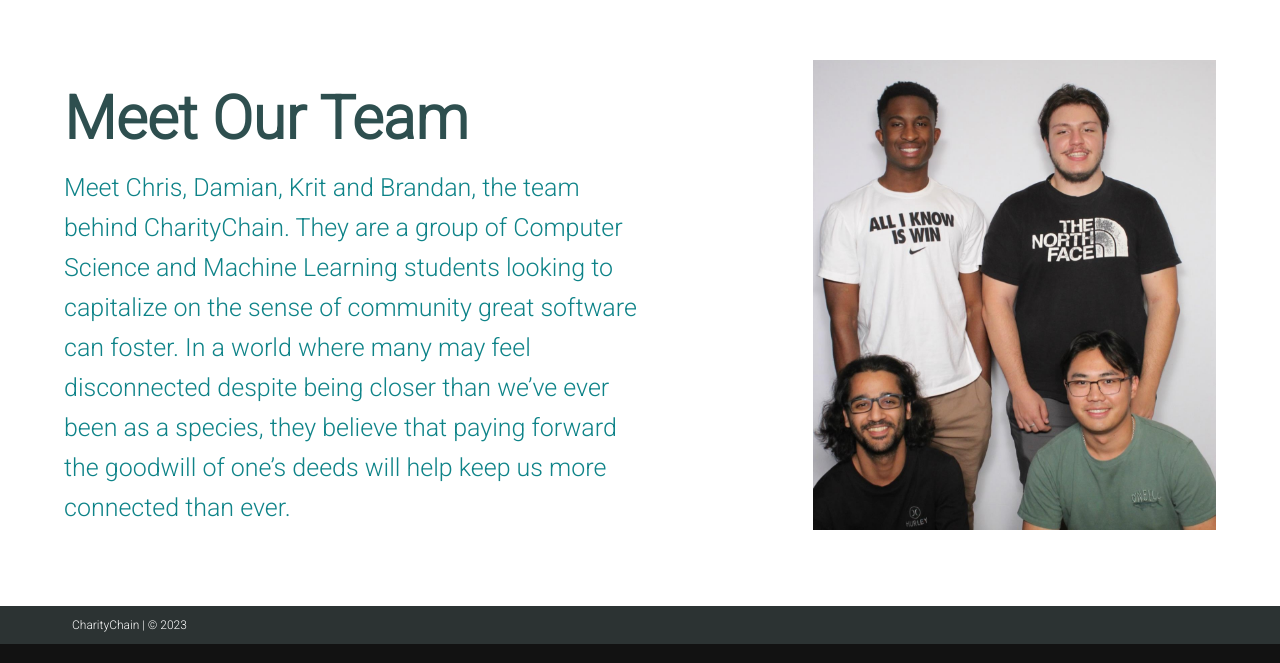
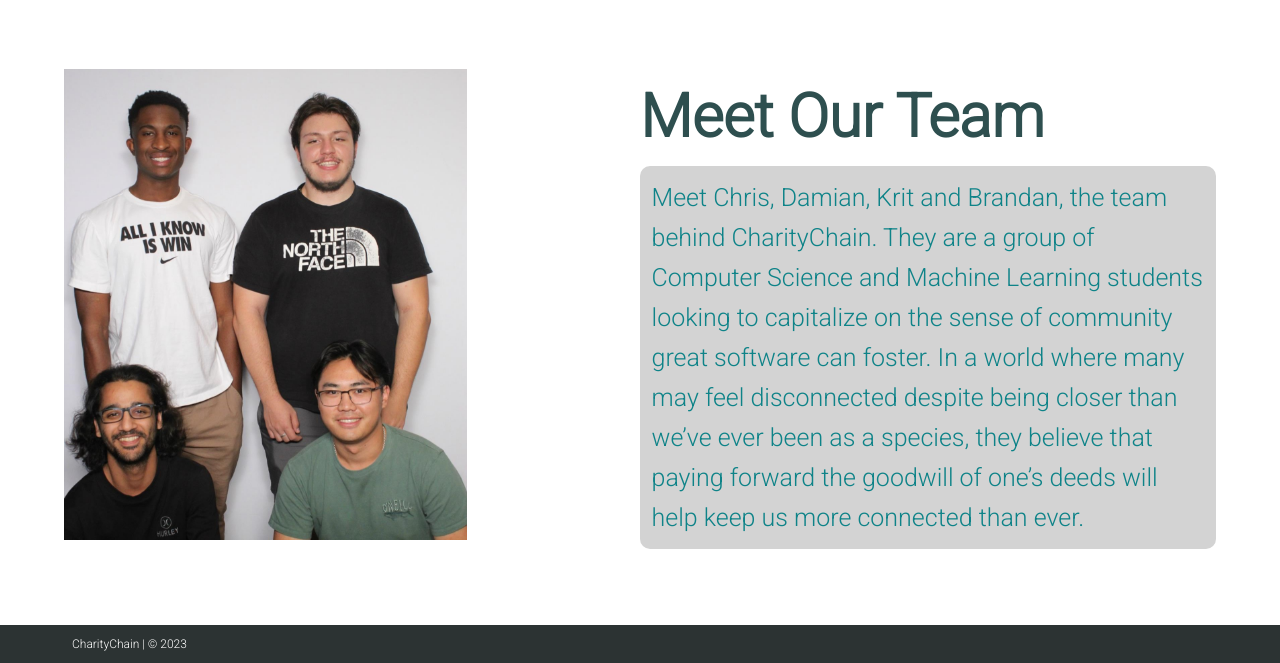
Before and after one commit to meliadamian17/charitychain, a React (Vite) app: page / in a window 1280 px wide. Shown: the part 2012-2675 px from the top of the page. Built offline with nearby package versions, Linux system fonts and the light colour scheme; no server answers; the database is empty.

Commit message:
Small UI Changes

```diff
--- a/src/components/Badges.jsx
+++ b/src/components/Badges.jsx
@@ -201,8 +201,8 @@ const Badges = () => {
         </motion.div>
     )) : <p className={`${styles.mainSectionSubText}`}> Sign In to Earn Badges and Donate!</p>;
 
-    const donations_display = currentUser != null ? <> <p className={`${styles.mainSectionSubText} mt-14 text-lg py-2`}> You've Donated </p>
-    <p className={`${styles.mainSectionTitleText} mt-0`}> <NumericFormat displayType="text" value={totalDonation.toFixed(2)} thousandSeparator={true} prefix={'$'}/> </p>
+    const donations_display = currentUser != null ? <> <p className={`${styles.mainSectionSubText} mt-14 text-lg py-2`}> You've Donated</p>
+    <p className={`${styles.mainSectionTitleText} mt-0`}> <NumericFormat displayType="text" value={totalDonation.toFixed(2)} thousandSeparator={true} prefix='$'/> </p>
     </> : <></>
 
     return (
--- a/src/components/Team.jsx
+++ b/src/components/Team.jsx
@@ -9,16 +9,16 @@ const Team = () => {
     return (
         <motion.div variants={textVariant()} className="mb-10">
         <div className="aboutDescription">
+            <div className="aboutImage mt-2" id="teamImg">
+                <img src={Team_Logo}/>
+            </div>
             <div className="aboutDes">
             <div className={styles.mainSectionTitleText}>
                     Meet Our Team
             </div>
-            <div className={styles.mainSectionSubText}>
-            Meet Chris, Damian, Krit and Brandan, the team behind CharityChain. They are a group of Computer Science and Machine Learning students looking to capitalize on the sense of community great software can foster. In a world where many may feel disconnected despite being closer than we’ve ever been as a species, they believe that paying forward the goodwill of one’s deeds  will help keep us more connected than ever.
+            <div className={styles.mainSectionSubText} style={{ backgroundColor: 'lightgrey', padding: '2%', borderRadius: '10px' }}>
+                Meet Chris, Damian, Krit and Brandan, the team behind CharityChain. They are a group of Computer Science and Machine Learning students looking to capitalize on the sense of community great software can foster. In a world where many may feel disconnected despite being closer than we’ve ever been as a species, they believe that paying forward the goodwill of one’s deeds  will help keep us more connected than ever.
             </div>
-            </div>
-            <div className="aboutImage" id="teamImg">
-                <img src={Team_Logo}/>
             </div>
         </div>
         </motion.div>
```
Also changed, not shown: 1 other file (tests, documents, lock files or other folders).
